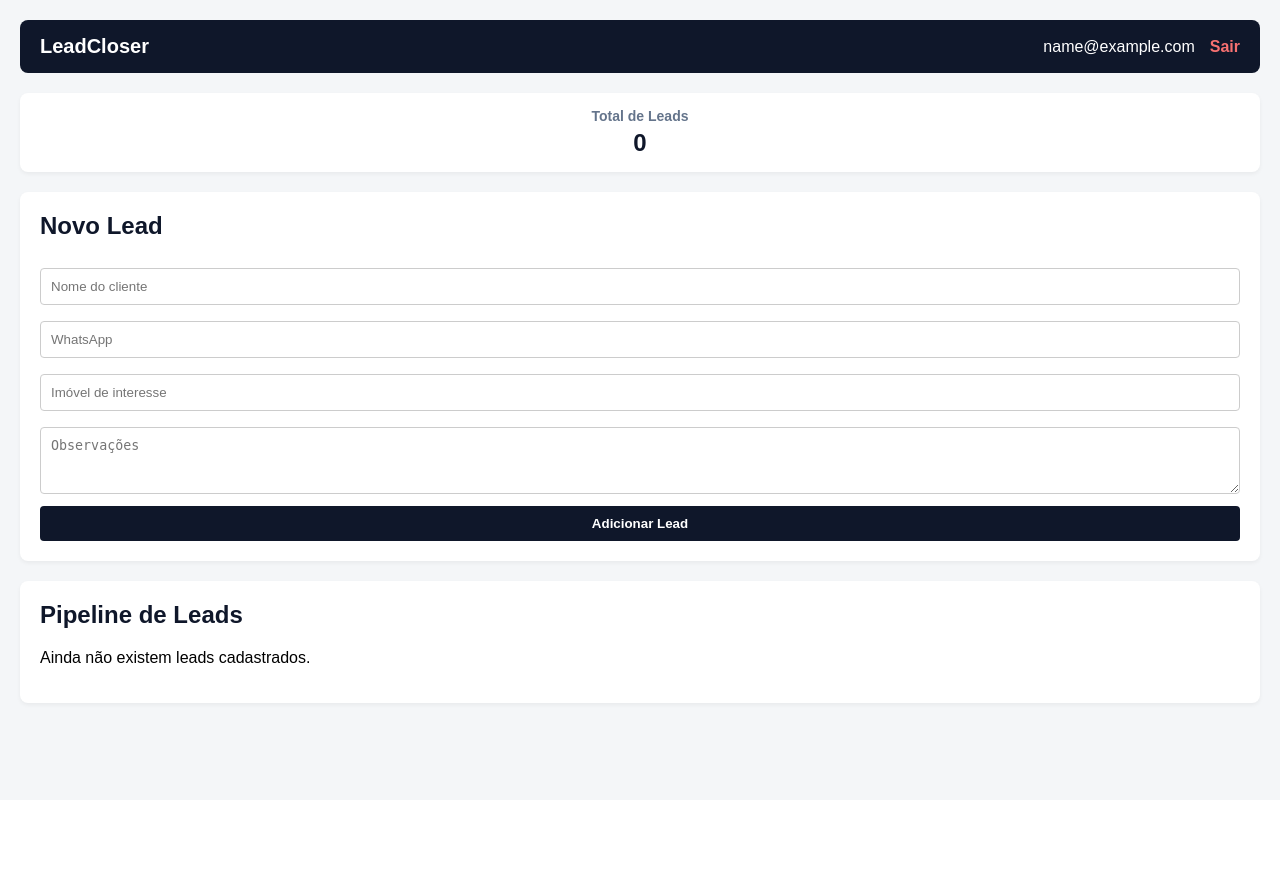
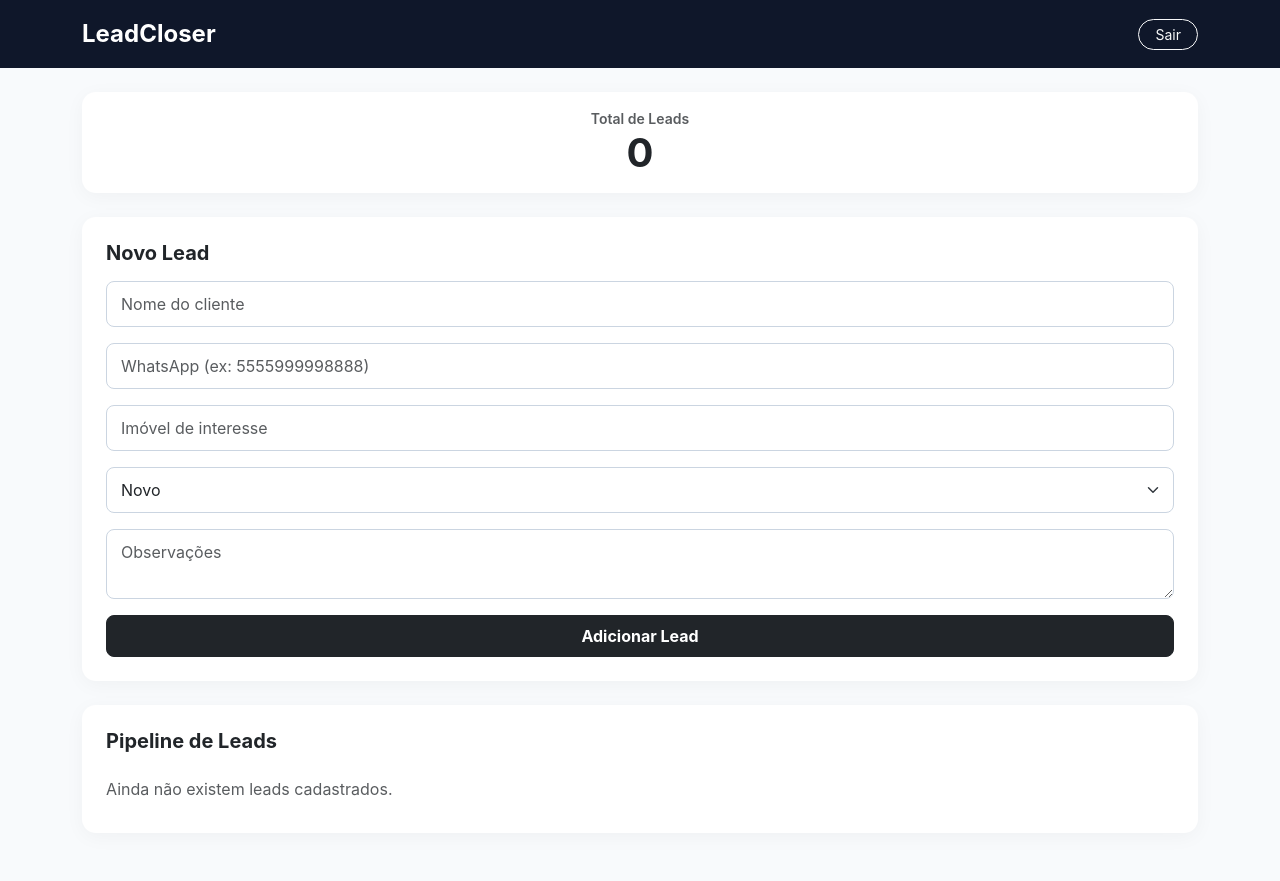
Before and after one commit to devsonbelizaire-max/leadcloser, a Flask app: page / in a window 1280 px wide. Before the commit the page ends 707 px from the top, so only its background shows below. Run offline with Flask 3, Linux system fonts and the light colour scheme; the visitor is signed in with stand-in values (Sample User, id 1); data that the repository does not hold is empty; some libraries are stand-ins or nearby versions.

Commit message:
Actualizar index.html

```diff
--- a/templates/index.html
+++ b/templates/index.html
@@ -4,88 +4,136 @@
     <meta charset="UTF-8">
     <meta name="viewport" content="width=device-width, initial-scale=1.0">
     <title>LeadCloser - Dashboard</title>
+    <!-- Bootstrap 5 CSS -->
+    <link href="https://cdn.jsdelivr.net/npm/bootstrap@5.3.0/dist/css/bootstrap.min.css" rel="stylesheet">
+    <!-- Font Awesome -->
+    <link rel="stylesheet" href="https://cdnjs.cloudflare.com/ajax/libs/font-awesome/6.4.0/css/all.min.css">
     <style>
-        body { font-family: sans-serif; background: #f4f6f8; margin: 0; padding: 20px; }
-        .header { display: flex; justify-content: space-between; align-items: center; background: #0f172a; color: white; padding: 15px 20px; border-radius: 8px; margin-bottom: 20px; }
-        .header h1 { margin: 0; font-size: 20px; }
-        .user-info { display: flex; align-items: center; gap: 15px; }
-        .logout-btn { color: #f87171; text-decoration: none; font-weight: bold; }
-        .card { background: white; padding: 20px; border-radius: 8px; margin-bottom: 20px; box-shadow: 0 2px 4px rgba(0,0,0,0.05); }
-        h2 { margin-top: 0; color: #0f172a; }
-        input, textarea { width: 100%; padding: 10px; margin: 8px 0; border: 1px solid #ccc; border-radius: 4px; box-sizing: border-box; }
-        button { width: 100%; padding: 10px; background: #0f172a; color: white; border: none; border-radius: 4px; font-weight: bold; cursor: pointer; }
-        .stats { display: flex; gap: 15px; margin-bottom: 20px; }
-        .stat-box { background: white; padding: 15px; border-radius: 8px; text-align: center; flex: 1; box-shadow: 0 2px 4px rgba(0,0,0,0.05); }
-        .stat-box h3 { margin: 0; font-size: 14px; color: #64748b; }
-        .stat-box p { margin: 5px 0 0; font-size: 24px; font-weight: bold; color: #0f172a; }
-        table { width: 100%; border-collapse: collapse; margin-top: 10px; }
-        th, td { padding: 10px; text-align: left; border-bottom: 1px solid #e2e8f0; }
-        th { background: #f8fafc; color: #475569; }
+        body { background-color: #f8fafc; font-family: -apple-system, BlinkMacSystemFont, "Segoe UI", Roboto, sans-serif; }
+        .navbar-custom { background-color: #0f172a; }
+        .card-custom { border: none; border-radius: 14px; box-shadow: 0 4px 20px rgba(0, 0, 0, 0.04); }
+        .btn-whatsapp { background-color: #25D366; color: white; font-weight: 600; border: none; white-space: nowrap; }
+        .btn-whatsapp:hover { background-color: #1ebc57; color: white; }
+        .table th { font-size: 0.75rem; text-transform: uppercase; letter-spacing: 0.5px; color: #64748b; border-bottom: 2px solid #f1f5f9; }
+        .form-control, .form-select { border-radius: 8px; border: 1px solid #cbd5e1; padding: 10px 14px; }
+        .form-control:focus, .form-select:focus { border-color: #0f172a; box-shadow: 0 0 0 0.2rem rgba(15, 23, 42, 0.1); }
     </style>
 </head>
 <body>
-    <div class="header">
-        <h1>LeadCloser</h1>
-        <div class="user-info">
-            <span>{{ email }}</span>
-            <a href="/logout" class="logout-btn">Sair</a>
+
+    <nav class="navbar navbar-custom text-white py-3 mb-4">
+        <div class="container d-flex justify-content-between align-items-center">
+            <span class="fw-bold fs-4">LeadCloser</span>
+            <a href="/logout" class="btn btn-sm btn-outline-light rounded-pill px-3">Sair</a>
+        </div>
+    </nav>
+
+    <div class="container pb-5">
+        <!-- Widget Total de Leads -->
+        <div class="row mb-4">
+            <div class="col-12">
+                <div class="card card-custom p-3 text-center">
+                    <span class="text-muted fw-semibold small">Total de Leads</span>
+                    <h2 class="fw-bold text-dark m-0 display-6">{{ leads|length if leads else 0 }}</h2>
+                </div>
             </div>
         </div>
 
-    <div class="stats">
-        <div class="stat-box">
-            <h3>Total de Leads</h3>
-            <p>{{ total_leads }}</p>
+        <!-- Formulario Novo Lead -->
+        <div class="row mb-4">
+            <div class="col-12">
+                <div class="card card-custom p-4">
+                    <h5 class="fw-bold mb-3 text-dark">Novo Lead</h5>
+                    <form action="/" method="POST">
+                        <div class="mb-3">
+                            <input type="text" name="nome" class="form-control" placeholder="Nome do cliente" required>
+                        </div>
+                        <div class="mb-3">
+                            <input type="text" name="whatsapp" class="form-control" placeholder="WhatsApp (ex: 5555999998888)" required>
+                        </div>
+                        <div class="mb-3">
+                            <input type="text" name="imovel" class="form-control" placeholder="Imóvel de interesse">
+                        </div>
+                        <div class="mb-3">
+                            <select name="status" class="form-select">
+                                <option value="Novo" selected>Novo</option>
+                                <option value="Em Atendimento">Em Atendimento</option>
+                                <option value="Negociando">Negociando</option>
+                                <option value="Fechado">Fechado</option>
+                                <option value="Perdido">Perdido</option>
+                            </select>
+                        </div>
+                        <div class="mb-3">
+                            <textarea name="observacoes" class="form-control" rows="2" placeholder="Observações"></textarea>
+                        </div>
+                        <button type="submit" class="btn btn-dark w-100 fw-bold py-2 rounded-3">Adicionar Lead</button>
+                    </form>
+                </div>
             </div>
         </div>
 
-    <div class="card">
-        <h2>Novo Lead</h2>
-        <form method="POST">
-            <input type="text" name="nome" placeholder="Nome do cliente" required>
-            <input type="text" name="whatsapp" placeholder="WhatsApp" required>
-            <input type="text" name="imovel" placeholder="Imóvel de interesse">
-            <textarea name="observacoes" placeholder="Observações" rows="3"></textarea>
-            <button type="submit">Adicionar Lead</button>
-        </form>
-    </div>
+        <!-- Tabla Pipeline de Leads -->
+        <div class="row">
+            <div class="col-12">
+                <div class="card card-custom p-4">
+                    <h5 class="fw-bold mb-3 text-dark">Pipeline de Leads</h5>
 
-    <div class="card">
-        <h2>Pipeline de Leads</h2>
                     {% if leads %}
-   <table class="table">
+                    <div class="table-responsive">
+                        <table class="table table-hover align-middle mb-0">
                             <thead>
                                 <tr>
                                     <th>Nome</th>
+                                    <th>Status</th>
                                     <th>WhatsApp</th>
                                     <th>Imóvel</th>
                                     <th>Observações</th>
-            <th>Ação</th>
+                                    <th class="text-end">Ação</th>
                                 </tr>
                             </thead>
                             <tbody>
                                 {% for lead in leads %}
                                 <tr>
-            <td>{{ lead.nome }}</td>
-            <td>{{ lead.whatsapp }}</td>
-            <td>{{ lead.imovel }}</td>
-            <td>{{ lead.observacoes }}</td>
+                                    <td class="fw-bold text-dark text-nowrap">{{ lead.nome }}</td>
                                     <td>
-                {% set phone_clean = lead.whatsapp | replace('+', '') | replace(' ', '') | replace('-', '') %}
-                <a href="https://wa.me/{{ phone_clean }}?text=Olá%20{{ lead.nome }},%20tudo%20bem?%20Vi%20seu%20interesse%20no%20imóvel%20{{ lead.imovel }}."
+                                        <form action="/update_status/{{ lead.id }}" method="POST" class="m-0">
+                                            <select name="status" onchange="this.form.submit()" class="form-select form-select-sm fw-bold border-0
+                                                {% if lead.status == 'Novo' %}bg-primary text-white
+                                                {% elif lead.status == 'Em Atendimento' %}bg-info text-dark
+                                                {% elif lead.status == 'Negociando' %}bg-warning text-dark
+                                                {% elif lead.status == 'Fechado' %}bg-success text-white
+                                                {% else %}bg-secondary text-white{% endif %}" style="width: 140px;">
+                                                <option value="Novo" {% if lead.status == 'Novo' %}selected{% endif %}>Novo</option>
+                                                <option value="Em Atendimento" {% if lead.status == 'Em Atendimento' %}selected{% endif %}>Em Atendimento</option>
+                                                <option value="Negociando" {% if lead.status == 'Negociando' %}selected{% endif %}>Negociando</option>
+                                                <option value="Fechado" {% if lead.status == 'Fechado' %}selected{% endif %}>Fechado</option>
+                                                <option value="Perdido" {% if lead.status == 'Perdido' %}selected{% endif %}>Perdido</option>
+                                            </select>
+                                        </form>
+                                    </td>
+                                    <td class="text-nowrap">{{ lead.whatsapp }}</td>
+                                    <td class="text-nowrap">{{ lead.imovel if lead.imovel else '-' }}</td>
+                                    <td class="text-muted small">{{ lead.observacoes if lead.observacoes else '-' }}</td>
+                                    <td class="text-end">
+                                        {% set phone = lead.whatsapp | string | replace('+', '') | replace(' ', '') | replace('-', '') | replace('(', '') | replace(')', '') %}
+                                        <a href="https://wa.me/{{ phone }}?text=Olá%20{{ lead.nome }},%20tudo%20bem?%20Vi%20seu%20interesse%20no%20imóvel%20{{ lead.imovel }}."
                                            target="_blank"
-                   style="background-color: #25D366; color: white; padding: 6px 12px; text-decoration: none; border-radius: 5px; font-weight: bold; display: inline-block;">
-                    Chamar no WhatsApp 💬
+                                           class="btn btn-whatsapp btn-sm px-3 py-2 rounded-pill">
+                                            <i class="fa-brands fa-whatsapp me-1"></i> WhatsApp
                                         </a>
                                     </td>
                                 </tr>
                                 {% endfor %}
                             </tbody>
                         </table>
-
+                    </div>
                     {% else %}
-        <p>Ainda não existem leads cadastrados.</p>
+                    <p class="text-muted my-2">Ainda não existem leads cadastrados.</p>
                     {% endif %}
                 </div>
+            </div>
+        </div>
+    </div>
+
 </body>
 </html>
```
Lines whose indentation alone changed are shown as unchanged.
